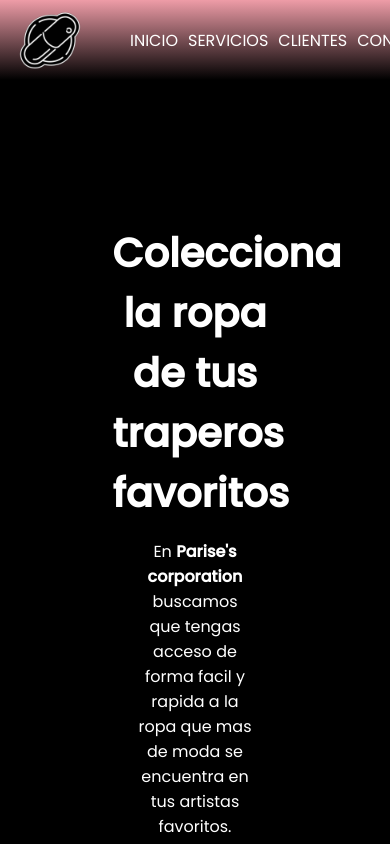
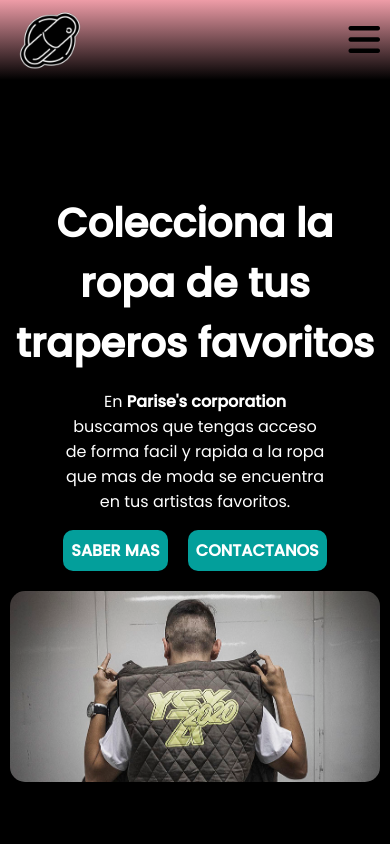
Before and after one commit to elianparise/landing-page-nucba, a plain HTML site: page index.html in a window 390 px wide. Shown: the top 844 px of the page. Drawn offline with Linux system fonts and the light colour scheme.

Commit message:
toggle menu created, responsive design to hero added

```diff
--- a/index.html
+++ b/index.html
@@ -7,11 +7,14 @@
         <title>LANDING PAGE</title>
         <link rel="stylesheet" href="./styles/styles.css">
         <link rel="stylesheet" href="./styles/mediaqueries.css">
+        <link rel="stylesheet" href="https://cdnjs.cloudflare.com/ajax/libs/font-awesome/6.2.0/css/all.min.css" integrity="sha512-xh6O/CkQoPOWDdYTDqeRdPCVd1SpvCA9XXcUnZS2FmJNp1coAFzvtCN9BmamE+4aHK8yyUHUSCcJHgXloTyT2A==" crossorigin="anonymous" referrerpolicy="no-referrer" />
     </head>
     <body>
       <header>
           <img class= "logo" src="./images/pildoron-recort.png" alt="logo de pagina">
           <nav class="navbar">
+            <label for="toggle-menu"><i class="fas fa-bars"></i></label>
+            <input type="checkbox" id="toggle-menu">
             <ul class="navbar-list">
              <li><a href="#">INICIO</a></li>
              <li><a href="#">SERVICIOS</a></li>
--- a/styles/mediaqueries.css
+++ b/styles/mediaqueries.css
@@ -1,11 +1,20 @@
+:root {
+    --accent-color: #039f9b;
+    --background-color: black;
+    --secondary-color: #ee9ca7;
+}
+
 @media (max-width: 992px) {
     .hero {
         flex-direction: column;
+        padding: 0;
+        width: 100%;
     }
 
     .hero-info {
         text-align: center;
         align-items: center;
+        min-width: 95%;
     }
 
     .action {
@@ -19,5 +28,33 @@
 
     #hero-img {
         justify-content: center;
+        min-width: 95%;
     }
 }
+
+@media (max-width: 576px) {
+    .navbar-list {
+        background-color: var(--accent-color);
+        width: 100%;
+        height: calc(100vh - 80px);
+        position: absolute;
+        left: 0;
+        top: 80px;
+        flex-direction: column;
+        align-items: center;
+        justify-content: space-evenly;
+        transform: translateX(200%);
+        transition: all 0.4s ease-out;
+    }
+
+    .navbar i {
+        display: block;
+    }
+
+    #toggle-menu:checked + .navbar-list {
+
+        transform: translateX(0%);
+        transition: all 0.4s ease-in;
+
+    }
+}
--- a/styles/styles.css
+++ b/styles/styles.css
@@ -38,11 +38,26 @@ header {
     right: 0;
     height: 80px;
     width: 100%;
+    z-index: 1;
+}
+
+nav {
+    display: flex;
+}
+
+.navbar i {
+    font-size: 36px;
+    display: none;
+}
+
+#toggle-menu {
+    display: none;
 }
 
 .navbar-list {
     display: flex;
     gap: 10px;
+    align-items: center;
 }
 
 li {
@@ -82,7 +97,7 @@ main {
     display: flex;
     flex-direction: column;
     align-content: center;
-    max-width: 50%;
+    max-width: 70%;
     max-height: 100%;
     justify-content: center;
 }
```
